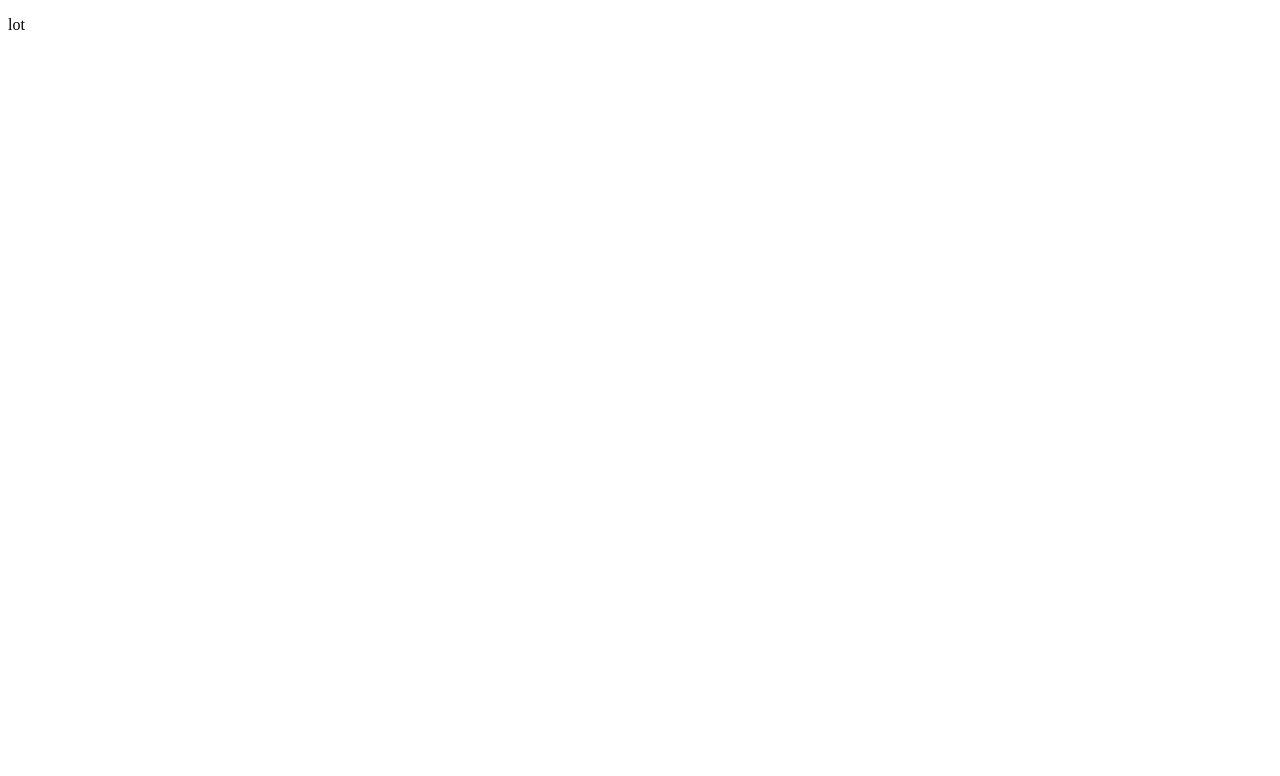
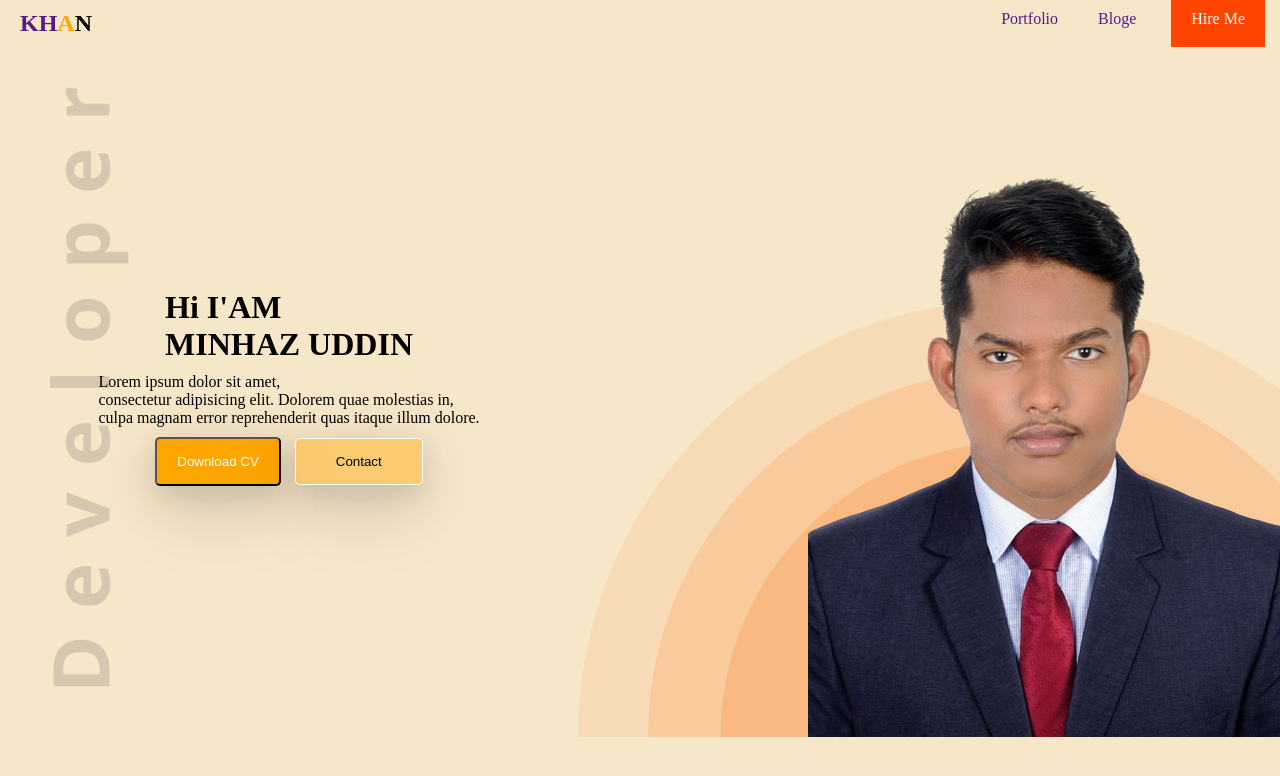
Before and after one commit to minhazroot/portfolio-resources-main, a plain HTML site: page index.html in a window 1280 px wide. Drawn offline with Linux system fonts and the light colour scheme.

Commit message:
fast section dun

```diff
--- /dev/null
+++ b/css/style.css
@@ -0,0 +1,111 @@
+* {
+    margin: 0;
+    padding: 0;
+}
+
+body {
+    background-color: rgba(245, 222, 179, 0.703);
+}
+
+/* nav bae style stert  */
+nav {
+    display: flex;
+    justify-content: space-between;
+    margin-left: 20px;
+    margin-top: 10px;
+}
+
+nav h2 a {
+    font-weight: 3xl;
+    text-decoration: none;
+}
+
+nav>ul {
+    list-style: none;
+
+}
+
+nav ul {
+    display: flex;
+
+}
+
+nav ul li a {
+    text-decoration: none;
+    margin: 15px;
+    padding: 7px 5px;
+}
+
+nav ul li a:hover {
+    background-color: bisque;
+}
+
+#hire_btn {
+    padding: 20px 20px;
+    background-color: orangered;
+    color: white;
+}
+
+/* nav bae style end  */
+#my_det {
+    background-image: url(../images/developer.png);
+
+    background-repeat: no-repeat;
+    background-position: left;
+    background-size: contain;
+    margin: 50px;
+}
+
+#my_det {
+    display: flex;
+    flex-direction: column;
+    align-items: center;
+    justify-content: center;
+    width: 100%;
+
+}
+
+
+#Downlode_cv {
+    padding: 15px 20px;
+    background-color: orange;
+    color: white;
+    border-radius: 5px;
+    box-shadow: rgba(17, 17, 26, 0.1) 0px 8px 24px, rgba(17, 17, 26, 0.1) 0px 16px 56px, rgba(17, 17, 26, 0.1) 0px 24px 80px;
+}
+
+#Contact {
+    padding: 15px 40px;
+    border: 2px solid red;
+    border-radius: 5px;
+    background-color: rgba(255, 166, 0, 0.436);
+    box-shadow: rgba(17, 17, 26, 0.1) 0px 8px 24px, rgba(17, 17, 26, 0.1) 0px 16px 56px, rgba(17, 17, 26, 0.1) 0px 24px 80px;
+    border: 1px solid white;
+
+}
+
+#fast_section {
+    display: flex;
+    height: 700px;
+    width: 100%;
+}
+
+#main_img {
+    background-image: url(../images/header_bg.png);
+    background-repeat: no-repeat;
+    width: 100%;
+
+    background-position: right bottom;
+    background-size: contain;
+    display: flex;
+    flex-direction: column;
+
+    align-items: flex-end;
+}
+
+#main_img img {
+    margin-top: auto;
+    margin-left: 230px;
+    margin-right: auto;
+
+}
--- a/index.html
+++ b/index.html
@@ -4,11 +4,45 @@
 <head>
     <meta charset="UTF-8">
     <meta name="viewport" content="width=device-width, initial-scale=1.0">
-    <title>Document</title>
+    <title>My Fist Protefolio</title>
+    <link rel="stylesheet" href="./css/style.css">
+    <script src="https://kit.fontawesome.com/yourcode.js" crossorigin="anonymous"></script>
 </head>
 
 <body>
-    <p>lot</p>
+    <header>
+        <nav>
+            <h2><a href="">KH<span style="color: orange;">A</A></span>N</a></h2>
+
+            <ul>
+                <li><a href="">Portfolio</a></li>
+                <li><a href="">Bloge</a></li>
+                <li><a id="hire_btn">Hire Me</a></li>
+            </ul>
+        </nav>
+    </header>
+    <main>
+        <section id="fast_section">
+            <div id="my_det">
+                <h1 style="font-size: xx-large; margin-bottom: 10px;">Hi I'AM <br>MINHAZ UDDIN</h1>
+                <p style="margin-bottom: 10px;">
+                    Lorem ipsum dolor sit amet,<br> consectetur adipisicing elit. Dolorem quae molestias in,<br> culpa
+                    magnam
+                    error reprehenderit quas itaque illum dolore.
+                </p>
+                <div>
+                    <button style="margin-right: 10px;" id="Downlode_cv">Download CV</button>
+                    <button id="Contact">Contact </button>
+                </div>
+            </div>
+
+            <div id="main_img">
+                <img src="./images/D_105915_copy__1_-removebg.png" alt="">
+
+            </div>
+        </section>
+    </main>
+
 
 </body>
 
```
Also changed, not shown: images/D_105915_copy__1_-removebg.png (added), images/developer.png (added), images/header_bg.png (added), images/icons/facebook.png (added), images/icons/insta.png (added), images/icons/js.png (added), images/icons/mongo.png (added), images/icons/nodejs.png (added), images/icons/react.png (added), images/icons/twitter.png (added).
